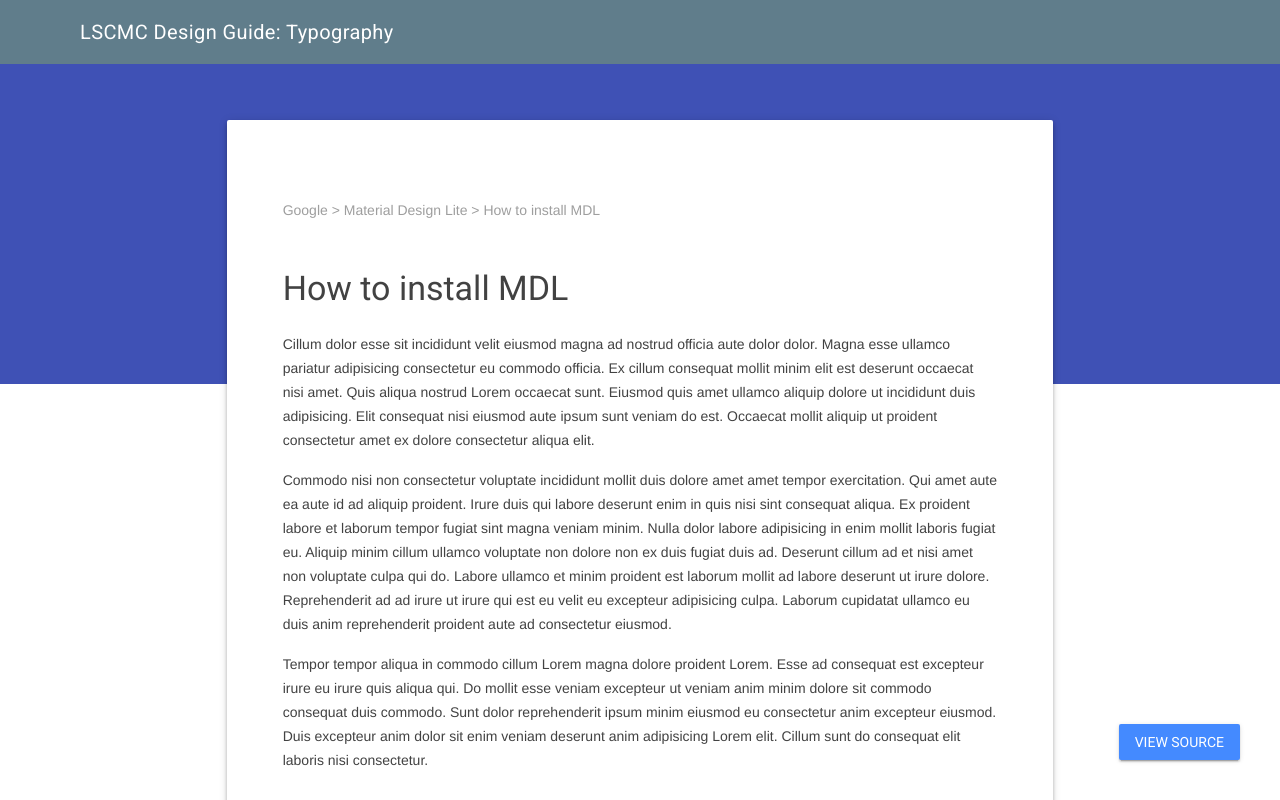
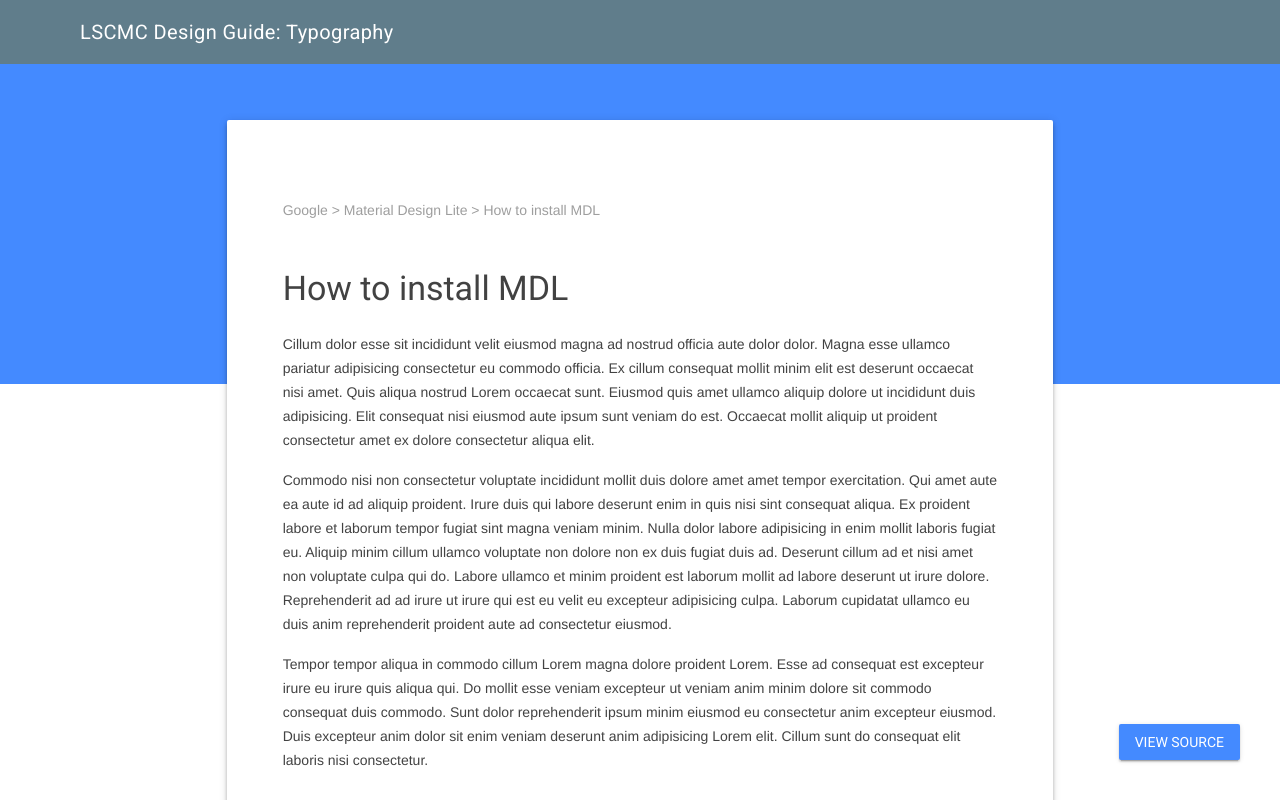
Before and after one commit to lscmc/design, a plain HTML site: page typography/index.html in a window 1280 px wide. Drawn offline with nearby package versions, Linux system fonts and the light colour scheme; no server answers.

Commit message:
minor colour changes

```diff
--- a/typography/styles.css
+++ b/typography/styles.css
@@ -17,7 +17,7 @@
 .page-ribbon {
   width: 100%;
   height: 40vh;
-  background-color: #3F51B5;
+  background-color: #448aff;
   -webkit-flex-shrink: 0;
       -ms-flex-negative: 0;
           flex-shrink: 0;
```
